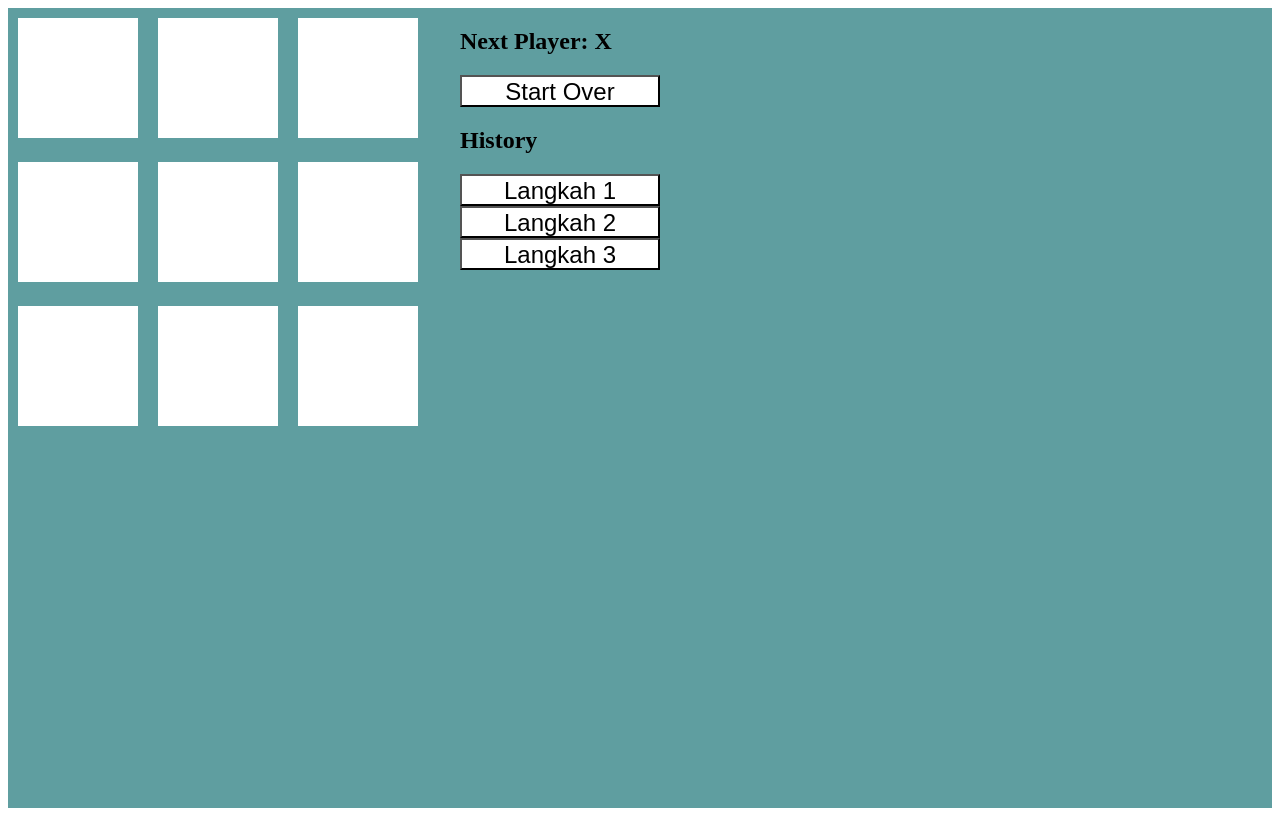
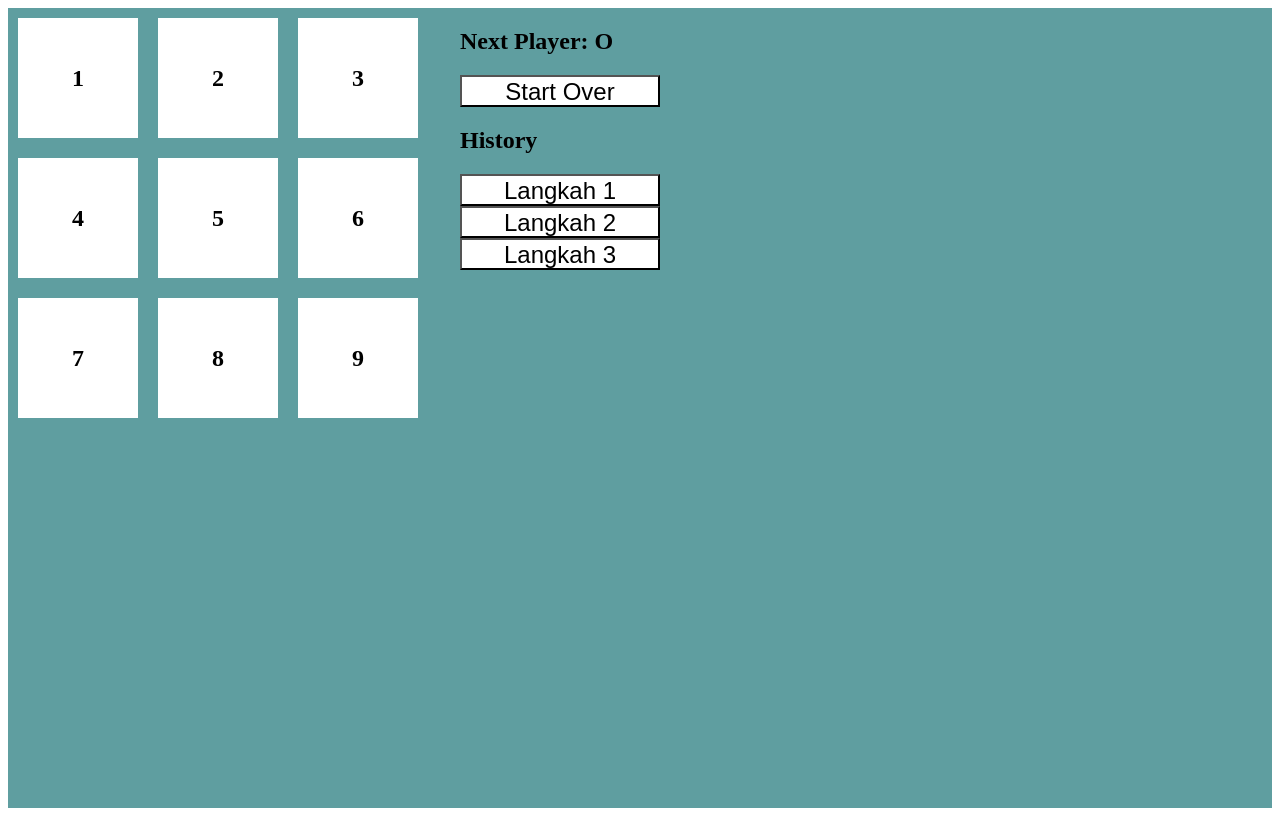
Before and after one commit to seanopla/tactactoe-react, a React (Vite) app: page / in a window 1280 px wide. Built offline with nearby package versions, Linux system fonts and the light colour scheme.

Commit message:
"Refactor Square component to receive onClick handler as prop, and update App component to manage game state and handle square clicks"

```diff
--- a/src/App.jsx
+++ b/src/App.jsx
@@ -5,43 +5,42 @@ const Button = ({ children }) => {
   return <button className="button">{children}</button>
 }
 
-const Square = ({ value }) => {
-  const [state, setState] = useState(null)
-
-  const handleClick = () => {
-    setState("X")
-    console.log("CLICKED SQUARE NUMBER", value)
-  }
-
+const Square = ({ value, onClick }) => {
   return (
-    <div className="square" onClick={handleClick}>
-      {state}
+    <div className="square" onClick={onClick}>
+      {value}
     </div>
   )
 }
 
 function App() {
+  const [isXNext, setIsXNext] = useState(false)
+  const handleSquareClick = () => {
+    setIsXNext(!isXNext)
+    console.log("CLICKED SQUARE NUMBER")
+  }
+
   return (
     <div className="container">
       <div className="board">
         <div className="row">
-          <Square value={1} />
-          <Square value={2} />
-          <Square value={3} />
+          <Square value={1} onClick={handleSquareClick} />
+          <Square value={2} onClick={handleSquareClick} />
+          <Square value={3} onClick={handleSquareClick} />
         </div>
         <div className="row">
-          <Square value={4} />
-          <Square value={5} />
-          <Square value={6} />
+          <Square value={4} onClick={handleSquareClick} />
+          <Square value={5} onClick={handleSquareClick} />
+          <Square value={6} onClick={handleSquareClick} />
         </div>
         <div className="row">
-          <Square value={7} />
-          <Square value={8} />
-          <Square value={9} />
+          <Square value={7} onClick={handleSquareClick} />
+          <Square value={8} onClick={handleSquareClick} />
+          <Square value={9} onClick={handleSquareClick} />
         </div>
       </div>
       <div className="game-info">
-        <h2>Next Player: X</h2>
+        <h2>Next Player: {isXNext ? "X" : "O"}</h2>
         <Button>Start Over</Button>
         <h2>History</h2>
         <Button>Langkah 1</Button>
```
